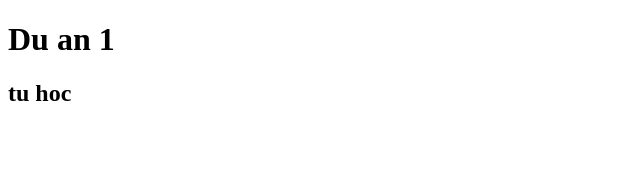
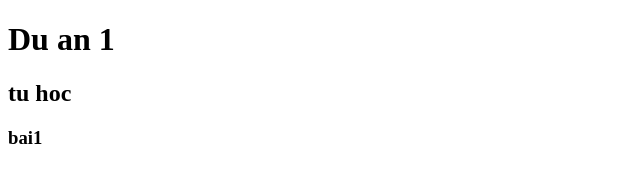
Before and after one commit to ginisme23/bai1, a plain HTML site: page index.html in a window 1280 px wide. Shown: the full height of the page, 0-640 px from the left. Drawn offline with Linux system fonts and the light colour scheme.

Commit message:
sua doi lan 1

```diff
--- a/index.html
+++ b/index.html
@@ -8,5 +8,6 @@
   <body>
     <h1>Du an 1</h1>
     <h2>tu hoc</h2>
+    <h3>bai1</h3>
   </body>
 </html>
```
